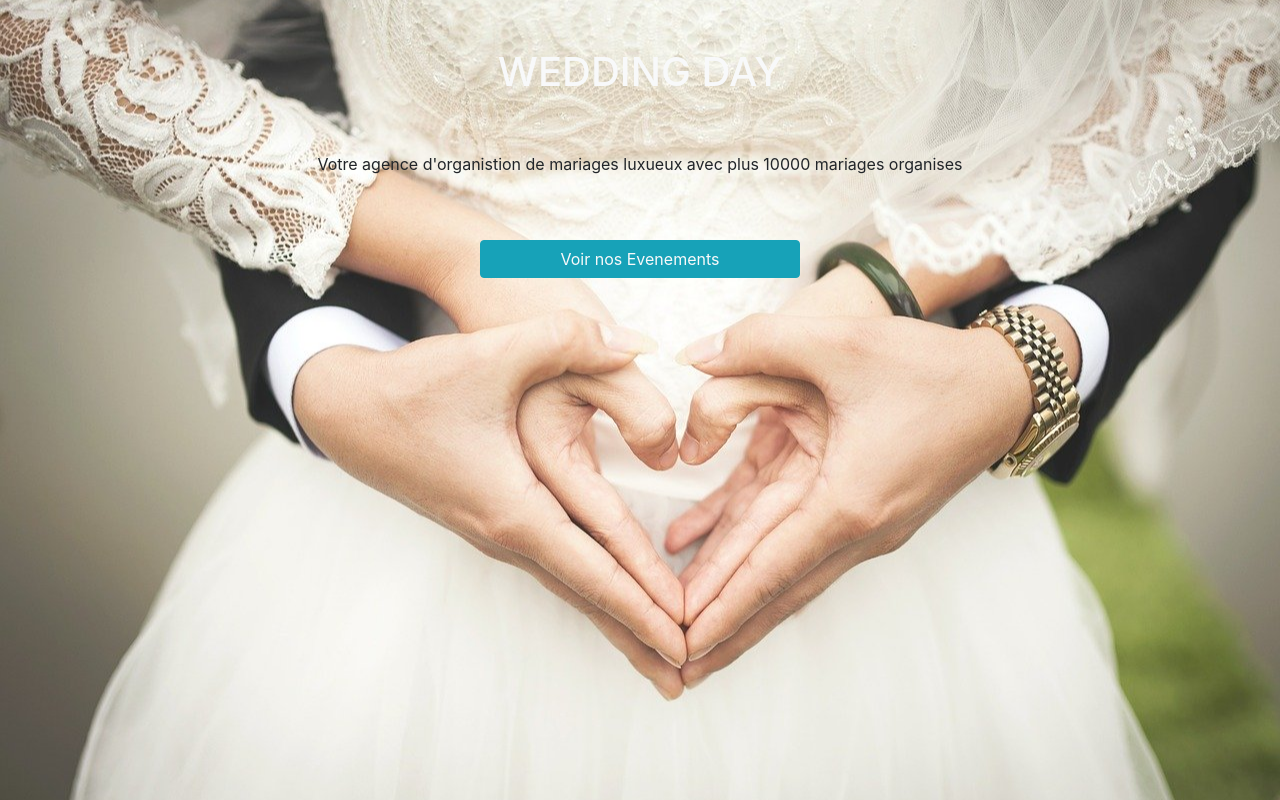
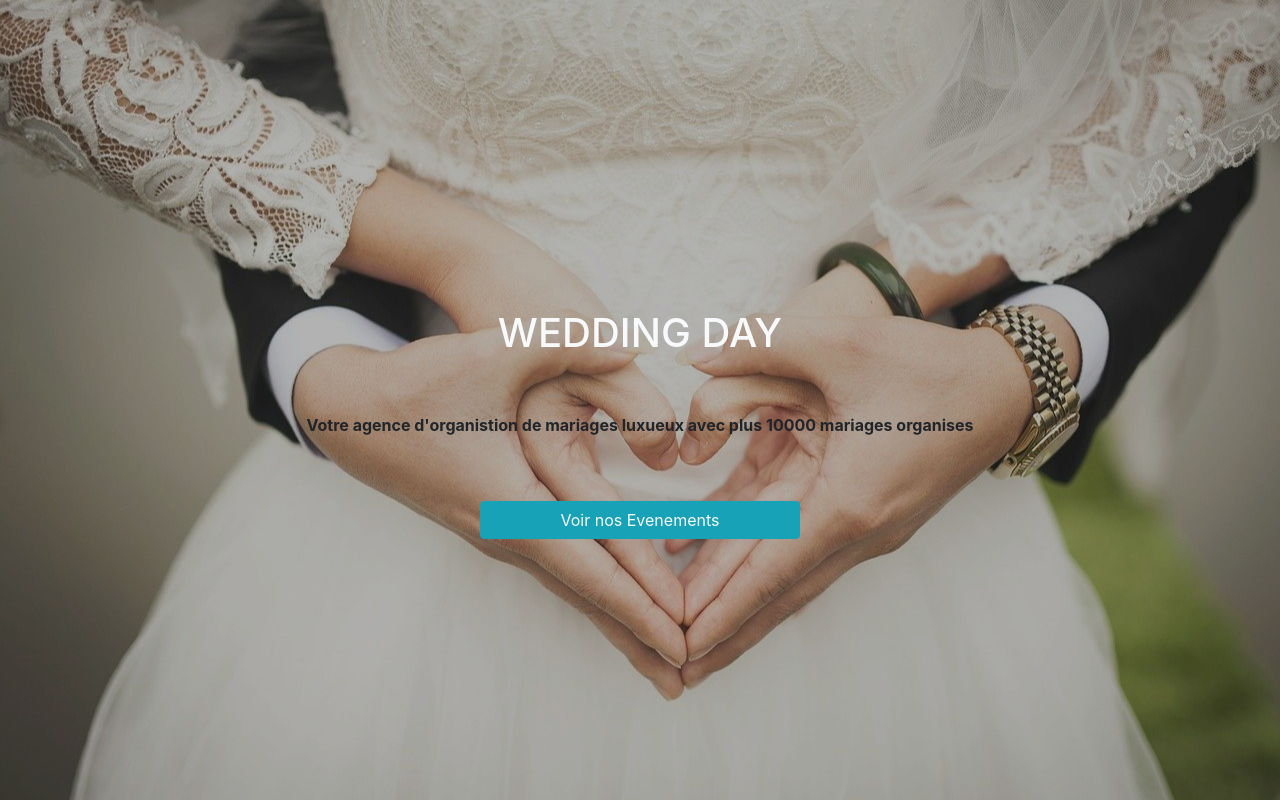
Before and after one commit to ElsiFlorida/wedding-day, a PHP site: page / in a window 1280 px wide. Run offline with PHP 8.4, Linux system fonts and the light colour scheme.

Commit message:
corection des erreur

```diff
--- a/controleurs/listeAdmin.controller.php
+++ b/controleurs/listeAdmin.controller.php
@@ -12,8 +12,8 @@ $this->evenement= new evenement($db);
 function start(){
     if(isset($_GET['liste'])){
         $event=$this->evenement->lister();
+        include('vues/listeAdmin.vue.php');
     }
-    include('vues/listeAdmin.vue.php');
 }
 }
 ?>
--- a/style/style.css
+++ b/style/style.css
@@ -3,8 +3,44 @@
     background-repeat: no-repeat;
     background-position: center;
 }
-.text-1,.text-2{
+/*vue accueil*/
+.contenue{
+    background-image: url('../image/wedding.jpg');
+    background-repeat: no-repeat;
+    background-position: center;
+    background-size: cover;
+}
+.trans{
+  background-color:rgba(0, 0, 0, 0.3);
+  min-height: 100%;
+
+}
+
+.entete{
+    height: 5%;
+}
+
+.text-2,.text-1{
     text-align: center;
+}
+
+
+.text-2{
+    font-weight: bold;
+}
+/*vue single*/
+.ev-image{
+    height: 400px;
+}
+.comment-title{
+    border-bottom: 3px solid red;
+}
+.comment-block{
+  border-left: 3px solid #49bad2;
+  border-right: 3px solid #49bad2;
+}
+.comment{
+    border-bottom: 3px solid #49bad2;
 }
 /* listeAdmin.vue */
 td{
--- a/vues/accueil.vue.php
+++ b/vues/accueil.vue.php
@@ -3,14 +3,11 @@
         <?php include('header.php')?>
     <body class="h-100">
      <div class="contenue container-fluid pl-0 pr-0 h-100">
-        <section class=" entete row bg-danger">
-
-        </section>
         <section class=" d-flex flex-column justify-content-center trans">
             <h1 class="text-1 mt-5 text-light">WEDDING DAY</h1>
             <p class="text-2 mt-5">Votre agence d'organistion de mariages luxueux avec plus 10000 mariages organises</p>
             <div class="d-flex justify-content-center mt-5">
-                <a href="../index.php?page=liste&lister=liste" class="btn btn-info w-25 text-light">Voir nos Evenements</a>
+                <a href="index.php?page=liste&lister=liste" class="btn btn-info w-25 text-light">Voir nos Evenements</a>
             </div>
         </section>
      </div>
--- a/vues/liste.vue.php
+++ b/vues/liste.vue.php
@@ -4,8 +4,8 @@
 include("header.php");
 ?>
 <body>
-<div class="listbg">
-      <a class=" bg-info text-light ml-5" href="#">Accueil</a>
+<div class="listbg bg-danger">
+      <a class=" btn btn-info text-light ml-5" href="index.php?page=accueil">Accueil</a>
   </div>
   <div class="row">
 <?php
--- a/vues/listeAdmin.vue.php
+++ b/vues/listeAdmin.vue.php
@@ -2,7 +2,7 @@
 <!DOCTYPE html>
 <html>
 <?php
-include('../header.php');
+include('header.php');
 ?>
 <body>
 <table>
--- a/vues/single.vue.php
+++ b/vues/single.vue.php
@@ -4,9 +4,9 @@
     <body>
     <div class="container-fluid">
         <header class="row p-2" style="background-color:#ea7b7f">
-            <a class="btn btn-info col-md-1">Accueil</a>
+            <a class="btn btn-info col-md-1" href="index.php">Accueil</a>
         </header>
-        <a href="index.php?page=liste" class="btn m-2" style="border:1px solid black"><span class="fa fa-arrow-left mr-3"></span>Retour a la liste</a>
+        <a href="index.php?page=liste&lister=liste" class="btn m-2" style="border:1px solid black"><span class="fa fa-arrow-left mr-3"></span>Retour a la liste</a>
         <section class=" ev-image row bg-success">
 
         </section>
```
